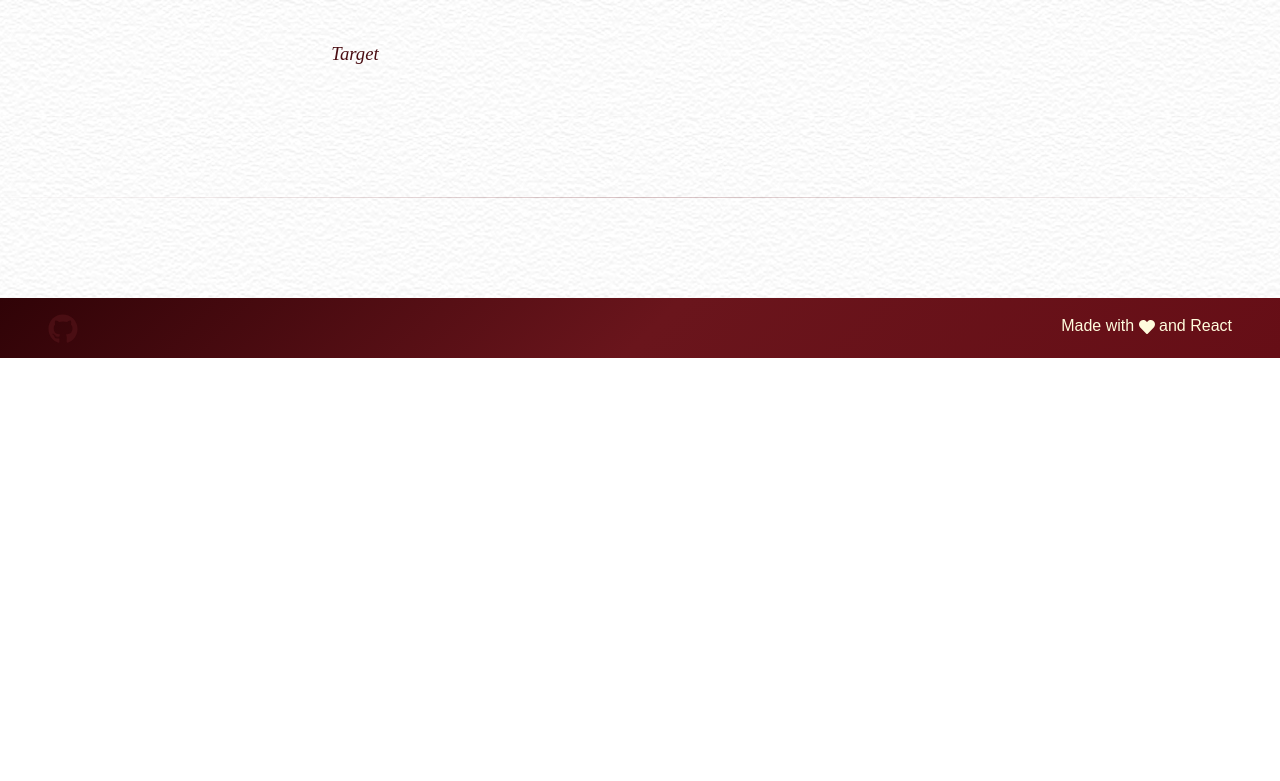
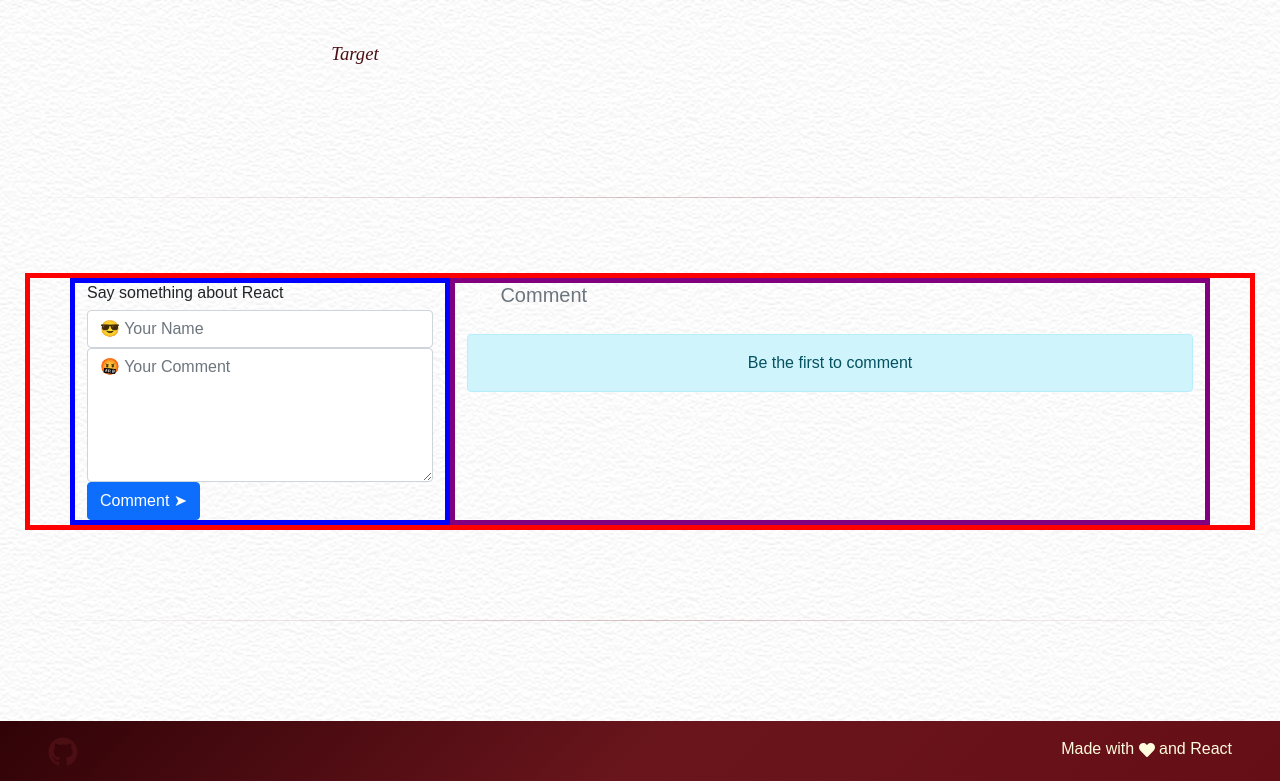
Before and after one commit to mimnetto/colleen-blake-client, a React (Create React App) app: page / in a window 1280 px wide. Shown: the part 3360-4141 px from the top of the page. Before the commit the page ends 3718 px from the top, so only its background shows below. Built offline with nearby package versions, Linux system fonts and the light colour scheme; a web font is replaced by a local one.

Commit message:
began adding comment section

```diff
--- a/package.json
+++ b/package.json
@@ -10,12 +10,14 @@
     "@testing-library/user-event": "^12.1.10",
     "bootstrap": "^5.0.1",
     "core-util-is": "^1.0.2",
+    "express": "^4.17.1",
+    "next": "^10.2.3",
     "openssl": "^1.1.0",
     "react": "^17.0.2",
     "react-anchor-link-smooth-scroll": "^1.0.12",
     "react-awesome-reveal": "^3.7.1",
     "react-bootstrap": "^1.5.2",
-    "react-dom": "^17.0.1",
+    "react-dom": "^17.0.2",
     "react-icons": "^4.2.0",
     "react-router-dom": "^5.2.0",
     "react-scripts": "^4.0.3",
--- a/src/App.css
+++ b/src/App.css
@@ -269,6 +269,15 @@
    padding-top: 25px;
  }
 
+.test-border {
+  border: 5px solid red;
+}
+.test-row {
+  border: 5px solid purple;
+}
+.test-blue {
+  border: 5px solid blue;
+}
  /* h2.doko {
    text-align: center;
    font-family: rumba-extra, sans-serif;
--- a/src/App.js
+++ b/src/App.js
@@ -9,9 +9,9 @@ import Travel from "./components/sections/Travel";
 import Hotel from "./components/sections/Accommodations";
 import Party from "./components/sections/Party";
 import Registry from "./components/sections/Registry";
+import Guest from "./components/sections/Guest";
 import Footer from "./components/Footer";
 import GlobalStyle from './styles/Global';
-
 
 class App extends Component {
   state = {
@@ -31,16 +31,16 @@ class App extends Component {
       <header className="App-header"></header>
       <main>
         <Top/>
-          <Fade>
+        <Fade>
           <hr></hr>
-          </Fade>
+        </Fade>
         <Slide direction="right">
           <section id='story'>
             <Story/>
           </section>
         </Slide>
         <Fade>
-        <hr></hr>
+          <hr></hr>
         </Fade>
         <Slide direction="left">
           <section id='travel'>
@@ -74,6 +74,12 @@ class App extends Component {
         <Fade>
           <hr></hr>
         </Fade>
+        <section>
+          <Guest/>
+        </section>
+        <Fade>
+          <hr></hr>
+        </Fade>
       </main>
       <Footer/>
     </div>
--- /dev/null
+++ b/src/components/sections/Guest.js
@@ -0,0 +1,64 @@
+import React, { Component } from "react";
+import CommentList from "./comment/CommentList";
+import CommentForm from "./comment/CommentForm";
+import {Container, Row, Col} from 'react-bootstrap';
+
+class Guest extends Component {
+  constructor(props) {
+    super(props);
+
+    this.state = {
+      comments: [],
+      loading: false
+    };
+
+    this.addComment = this.addComment.bind(this);
+  }
+
+  componentDidMount() {
+    // loading
+    this.setState({ loading: true });
+
+    // get all the comments
+    fetch("http://localhost:2048")
+      .then(res => res.json())
+      .then(res => {
+        this.setState({
+          comments: res,
+          loading: false
+        });
+      })
+      .catch(err => {
+        this.setState({ loading: false });
+      });
+  }
+
+  addComment(comment) {
+    this.setState({
+      loading: false,
+      comments: [comment, ...this.state.comments]
+    });
+  }
+  render() {
+    return (
+      <div className = "test-border Top-Start" >
+        <Container >
+          <Row>
+            <Col className = "col-4 test-blue" >
+              <h6 > Say something about React < /h6>
+                <CommentForm addComment={this.addComment}/>
+            </Col>
+            <Col className = "col-8 test-row" >
+            <CommentList
+              loading={this.state.loading}
+              comments={this.state.comments}
+            />
+            </Col>
+        </Row>
+      </Container>
+    </div>
+    );
+  }
+}
+
+export default Guest;
--- /dev/null
+++ b/src/components/sections/comment/Comment.js
@@ -0,0 +1,23 @@
+import React from "react";
+
+export default function Comment(props) {
+  const { name, message, time } = props.comment;
+
+  return (
+    <div className="media mb-3">
+      <img
+        className="mr-3 bg-light rounded"
+        width="48"
+        height="48"
+        src={`https://api.adorable.io/avatars/48/${name.toLowerCase()}@adorable.io.png`}
+        alt={name}
+      />
+
+      <div className="media-body p-2 shadow-sm rounded bg-light border">
+        <small className="float-right text-muted">{time}</small>
+        <h6 className="mt-0 mb-1 text-muted">{name}</h6>
+        {message}
+      </div>
+    </div>
+  );
+}
--- /dev/null
+++ b/src/components/sections/comment/CommentForm.js
@@ -0,0 +1,131 @@
+import React, { Component } from "react";
+
+export default class CommentForm extends Component {
+  constructor(props) {
+    super(props);
+    this.state = {
+      loading: false,
+      error: "",
+
+      comment: {
+        name: "",
+        message: ""
+      }
+    };
+
+    // bind context to methods
+    this.handleFieldChange = this.handleFieldChange.bind(this);
+    this.onSubmit = this.onSubmit.bind(this);
+  }
+
+  /**
+   * Handle form input field changes & update the state
+   */
+  handleFieldChange = event => {
+    const { value, name } = event.target;
+
+    this.setState({
+      ...this.state,
+      comment: {
+        ...this.state.comment,
+        [name]: value
+      }
+    });
+  };
+
+  /**
+   * Form submit handler
+   */
+  onSubmit(e) {
+    // prevent default form submission
+    e.preventDefault();
+
+    if (!this.isFormValid()) {
+      this.setState({ error: "All fields are required." });
+      return;
+    }
+
+    // loading status and clear error
+    this.setState({ error: "", loading: true });
+
+    // persist the comments on server
+    let { comment } = this.state;
+    fetch("http://localhost:2048", {
+      method: "post",
+      body: JSON.stringify(comment)
+    })
+      .then(res => res.json())
+      .then(res => {
+        if (res.error) {
+          this.setState({ loading: false, error: res.error });
+        } else {
+          // add time return from api and push comment to parent state
+          comment.time = res.time;
+          this.props.addComment(comment);
+
+          // clear the message box
+          this.setState({
+            loading: false,
+            comment: { ...comment, message: "" }
+          });
+        }
+      })
+      .catch(err => {
+        this.setState({
+          error: "Something went wrong while submitting form.",
+          loading: false
+        });
+      });
+  }
+
+  /**
+   * Simple validation
+   */
+  isFormValid() {
+    return this.state.comment.name !== "" && this.state.comment.message !== "";
+  }
+
+  renderError() {
+    return this.state.error ? (
+      <div className="alert alert-danger">{this.state.error}</div>
+    ) : null;
+  }
+
+  render() {
+    return (
+      <React.Fragment>
+        <form method="post" onSubmit={this.onSubmit}>
+          <div className="form-group">
+            <input
+              onChange={this.handleFieldChange}
+              value={this.state.comment.name}
+              className="form-control"
+              placeholder="😎 Your Name"
+              name="name"
+              type="text"
+            />
+          </div>
+
+          <div className="form-group">
+            <textarea
+              onChange={this.handleFieldChange}
+              value={this.state.comment.message}
+              className="form-control"
+              placeholder="🤬 Your Comment"
+              name="message"
+              rows="5"
+            />
+          </div>
+
+          {this.renderError()}
+
+          <div className="form-group">
+            <button disabled={this.state.loading} className="btn btn-primary">
+              Comment &#10148;
+            </button>
+          </div>
+        </form>
+      </React.Fragment>
+    );
+  }
+}
--- /dev/null
+++ b/src/components/sections/comment/CommentList.js
@@ -0,0 +1,24 @@
+import React from "react";
+import Comment from "./Comment";
+import Forum from 'react-bootstrap'
+
+export default function CommentList(props) {
+  return (
+    <div className="commentList">
+      <h5 className="text-muted mb-4">
+        <span className="badge badge-success">{props.comments.length}</span>{" "}
+        Comment{props.comments.length > 0 ? "s" : ""}
+      </h5>
+
+      {props.comments.length === 0 && !props.loading ? (
+        <div className="alert text-center alert-info">
+          Be the first to comment
+        </div>
+      ) : null}
+
+      {props.comments.map((comment, index) => (
+        <Comment key={index} comment={comment} />
+      ))}
+    </div>
+  );
+}
```
Also changed, not shown: 1 other file (tests, documents, lock files or other folders).
